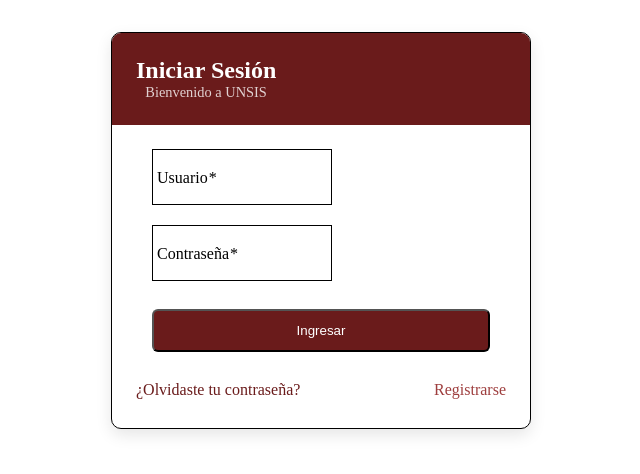
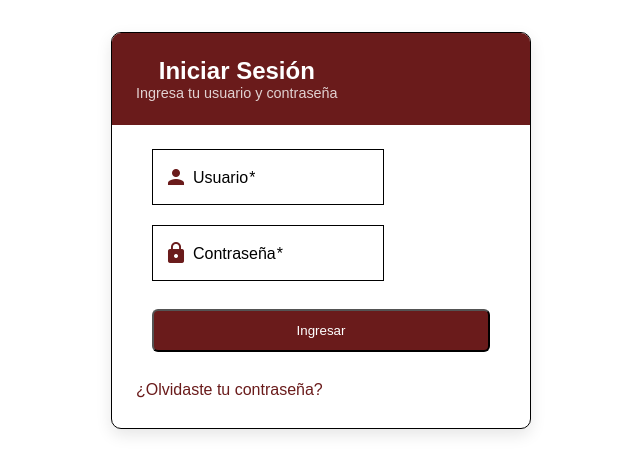
Before and after one commit to UNSIS-ADM/ADM-UNSIS-frontend, an Angular app: page /login in a window 1280 px wide. Shown: the top 474 px of the page, without its empty margins (319-959 px from the left). Built offline with nearby package versions, Linux system fonts and the light colour scheme.

Commit message:
login con colores y fuente

```diff
--- a/src/app/login/login.component.css
+++ b/src/app/login/login.component.css
@@ -7,6 +7,7 @@
   overflow: hidden;
   box-shadow: 0 6px 16px rgba(0, 0, 0, 0.1);
   background: white;
+  font-family: 'Poppins', sans-serif;
 }
 
 /* --- Encabezado (Vino oscuro) --- */
@@ -43,6 +44,7 @@
 
 .input-icon {
   color: #6a1b1b;  /* Íconos en vino */
+    font-family: 'Material Icons' !important;
 }
 
 /* --- Botón (Vino con hover más claro) --- */
--- a/src/app/login/login.component.html
+++ b/src/app/login/login.component.html
@@ -1,7 +1,7 @@
 <mat-card appearance="outlined" class="login-card">
   <mat-card-header class="login-header">
     <mat-card-title class="login-title">Iniciar Sesión</mat-card-title>
-    <mat-card-subtitle class="login-subtitle">Bienvenido a UNSIS</mat-card-subtitle>
+    <mat-card-subtitle class="login-subtitle">Ingresa tu usuario y contraseña</mat-card-subtitle>
   </mat-card-header>
 
   <mat-card-content>
@@ -10,14 +10,14 @@
       <mat-form-field appearance="outline" class="login-input">
         <mat-label>Usuario</mat-label>
         <input matInput placeholder="Ej: usuario@unsis.edu.mx" required>
-
+        <mat-icon matPrefix class="input-icon">person</mat-icon>
       </mat-form-field>
 
       <!-- Contraseña -->
       <mat-form-field appearance="outline" class="login-input">
         <mat-label>Contraseña</mat-label>
         <input matInput type="password" placeholder="Ingresa tu contraseña" required>
-
+        <mat-icon matPrefix class="input-icon">lock</mat-icon>
       </mat-form-field>
 
       <!-- Botón -->
@@ -30,6 +30,5 @@
   <!-- Enlaces -->
   <mat-card-actions class="login-actions">
     <a mat-button class="forgot-password">¿Olvidaste tu contraseña?</a>
-    <a mat-button class="register-link">Registrarse</a>
   </mat-card-actions>
 </mat-card>
--- a/src/index.html
+++ b/src/index.html
@@ -6,6 +6,7 @@
   <base href="/">
   <meta name="viewport" content="width=device-width, initial-scale=1">
   <link rel="icon" type="image/x-icon" href="favicon.ico">
+   <link href="https://fonts.googleapis.com/icon?family=Material+Icons" rel="stylesheet">
 </head>
 <body>
   <app-root></app-root>
```
